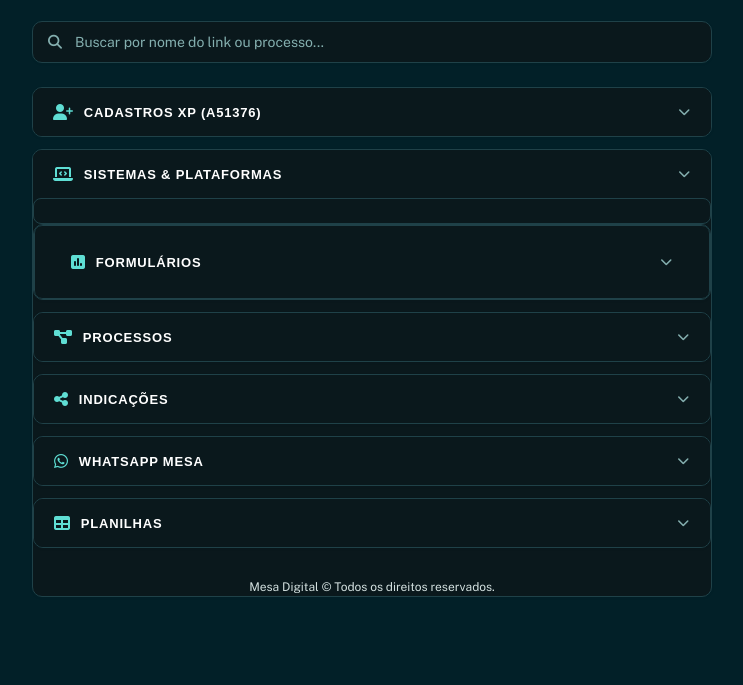
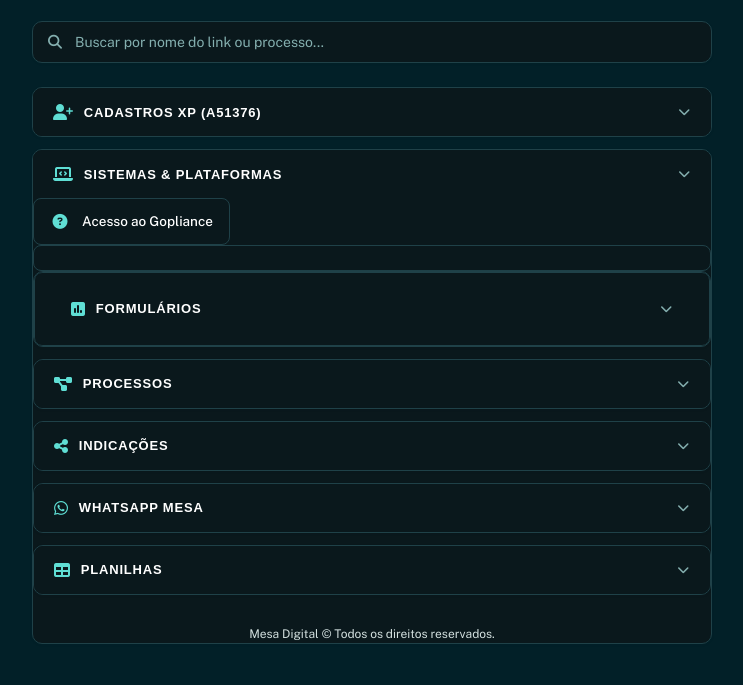
Before and after one commit to mesadigital123/linksmesa, a plain HTML site: page index.html in a window 1280 px wide. Shown: the part 115-800 px from the top of the page, without its empty margins (268-1011 px from the left). Drawn offline with nearby package versions, Linux system fonts and the light colour scheme.

Commit message:
Update index.html

```diff
--- a/index.html
+++ b/index.html
@@ -501,7 +501,7 @@
           <i class="fa-solid fa-chevron-right arrow-icon"></i>
         </a>
       </div>
-       <div class="accordion-content">
+       <div class="link-content">
         <a href="https://app.gopliance.com.br/" target="_blank" rel="noopener" class="link-btn">
           <div class="link-content">
             <i class="fa-solid fa-circle-question link-icon"></i>
```
